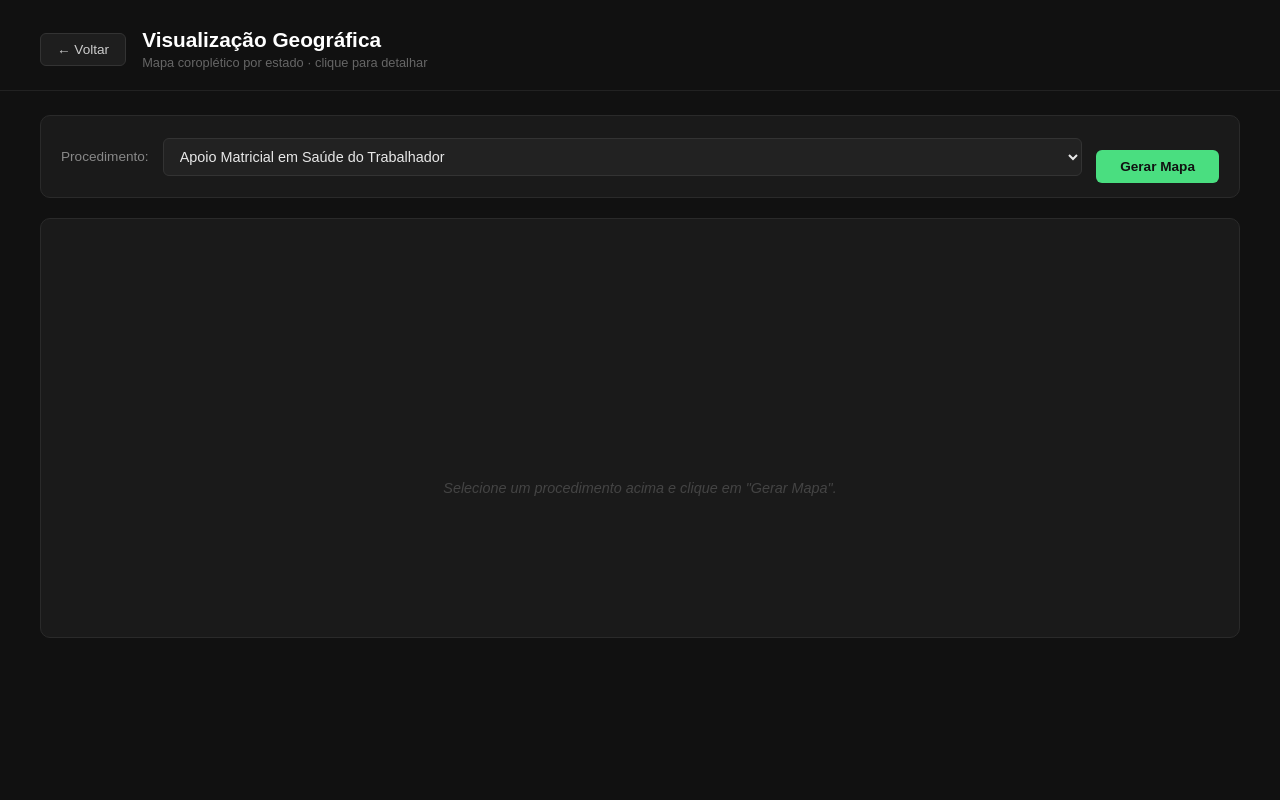
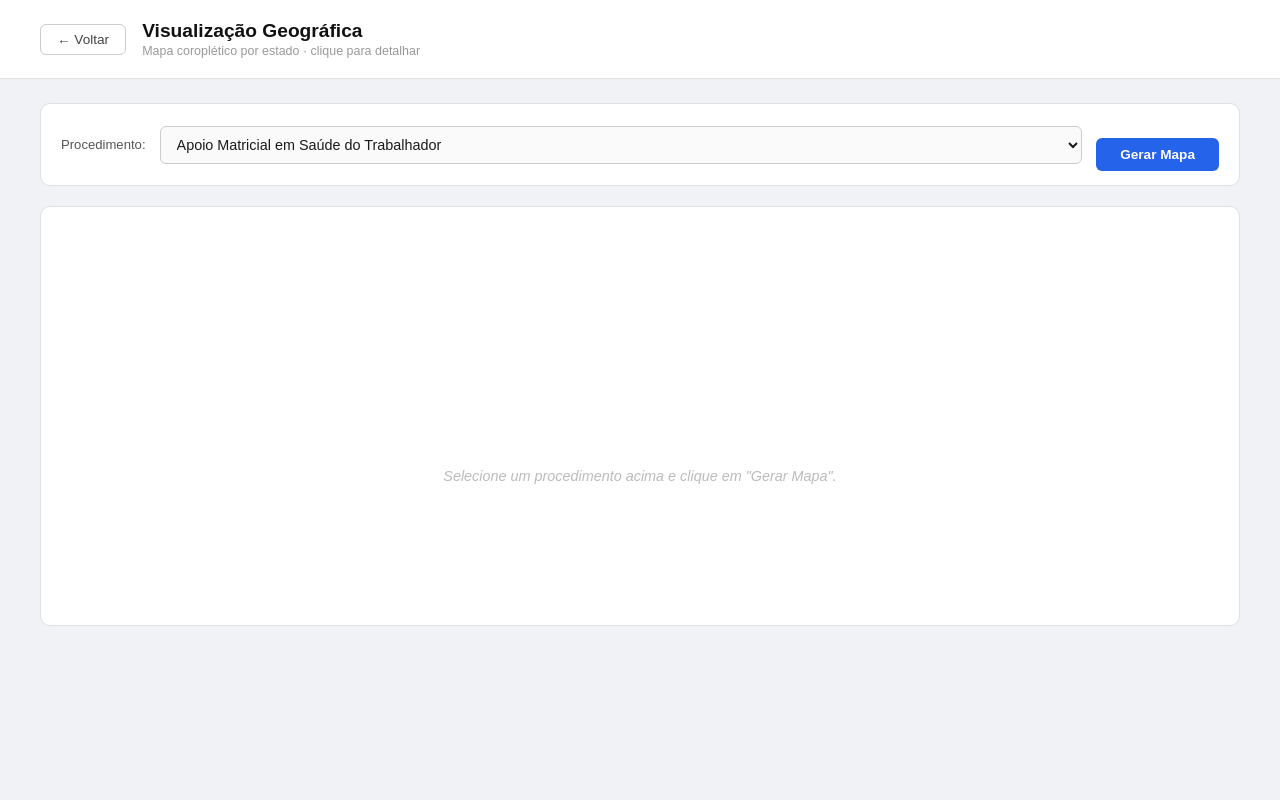
Before and after one commit to JoaoVGuerra06/webpic, a Flask app: page /mapa in a window 1280 px wide. Run offline with Flask 3, Linux system fonts and the light colour scheme; some libraries are stand-ins or nearby versions.

Commit message:
Refactor CSS for improved styling and readability
Updated styles for various elements to improve visual consistency and readability.

```diff
--- a/static/style.css
+++ b/static/style.css
@@ -9,9 +9,9 @@
 
 body {
     font-family: Arial, sans-serif;
-    background: #111;
+    background: #f0f2f5;
     min-height: 100vh;
-    color: #e8e8e8;
+    color: #1a1a1a;
 }
 
 a {
@@ -26,16 +26,16 @@ a {
     display: flex;
     align-items: center;
     gap: 16px;
-    padding: 28px 40px 0 40px;
-    border-bottom: 1px solid #222;
-    padding-bottom: 20px;
+    padding: 20px 40px;
+    background: #fff;
+    border-bottom: 1px solid #e0e0e0;
 }
 
 .btn-voltar {
-    background: #1e1e1e;
-    border: 1px solid #333;
-    color: #ccc;
-    padding: 8px 16px;
+    background: #fff;
+    border: 1px solid #ccc;
+    color: #444;
+    padding: 7px 16px;
     border-radius: 6px;
     font-size: 0.85rem;
     cursor: pointer;
@@ -44,20 +44,20 @@ a {
 }
 
 .btn-voltar:hover {
-    border-color: #4ade80;
-    color: #4ade80;
+    border-color: #2563eb;
+    color: #2563eb;
 }
 
 .page-header h1 {
-    font-size: 1.3rem;
+    font-size: 1.2rem;
     font-weight: bold;
-    color: #fff;
+    color: #111;
 }
 
 .page-header .subtitulo {
-    font-size: 0.8rem;
-    color: #666;
-    margin-top: 3px;
+    font-size: 0.78rem;
+    color: #999;
+    margin-top: 2px;
 }
 
 /* ═══════════════════════════════════════
@@ -155,8 +156,8 @@ a {
 }
 
 form {
-    background: #1a1a1a;
-    border: 1px solid #2a2a2a;
+    background: #fff;
+    border: 1px solid #e0e0e0;
     padding: 24px;
     border-radius: 10px;
 }
@@ -164,8 +165,8 @@ form {
 label {
     display: block;
     margin-top: 14px;
-    font-size: 0.85rem;
-    color: #888;
+    font-size: 0.82rem;
+    color: #555;
     text-align: left;
     width: 60%;
     margin-left: auto;
@@ -177,20 +178,20 @@ select {
     padding: 9px 12px;
     width: 60%;
     border-radius: 6px;
-    border: 1px solid #333;
-    background: #222;
-    color: #e8e8e8;
+    border: 1px solid #ccc;
+    background: #fafafa;
+    color: #1a1a1a;
     font-size: 0.9rem;
 }
 
 select:focus {
     outline: none;
-    border-color: #4ade80;
+    border-color: #2563eb;
 }
 
 button[type=submit] {
-    background: #4ade80;
-    color: #111;
+    background: #2563eb;
+    color: #fff;
     font-weight: bold;
     cursor: pointer;
     margin-top: 20px;
@@ -238,16 +239,16 @@ button[type=submit]:hover {
     align-items: center;
     gap: 14px;
     flex-wrap: wrap;
-    background: #1a1a1a;
-    border: 1px solid #2a2a2a;
+    background: #fff;
+    border: 1px solid #e0e0e0;
     padding: 14px 20px;
     border-radius: 10px;
     margin-bottom: 20px;
 }
 
 .mapa-form label {
-    font-size: 0.85rem;
-    color: #888;
+    font-size: 0.82rem;
+    color: #555;
     margin: 0;
     white-space: nowrap;
     width: auto;
@@ -262,8 +263,8 @@ button[type=submit]:hover {
 }
 
 .mapa-form button {
-    background: #4ade80;
-    color: #111;
+    background: #2563eb;
+    color: #fff;
     font-weight: bold;
     padding: 9px 24px;
     border-radius: 6px;
@@ -275,29 +276,29 @@ button[type=submit]:hover {
 }
 
 .mapa-form button:hover {
-    background: #22c55e;
+    background: #1d4ed8;
 }
 
 .mapa-wrapper {
-    background: #1a1a1a;
-    border: 1px solid #2a2a2a;
+    background: #fff;
+    border: 1px solid #e0e0e0;
     border-radius: 10px;
     overflow: hidden;
     margin-bottom: 20px;
 }
 
 .grafico-detalhe {
-    background: #1a1a1a;
-    border: 1px solid #2a2a2a;
+    background: #fff;
+    border: 1px solid #e0e0e0;
     border-radius: 10px;
     padding: 24px;
     min-height: 420px;
 }
 
 .grafico-detalhe h3 {
-    font-size: 1rem;
+    font-size: 0.95rem;
     margin-bottom: 16px;
-    color: #aaa;
+    color: #777;
     font-weight: normal;
 }
 
@@ -307,7 +308,7 @@ button[type=submit]:hover {
 }
 
 .placeholder-mapa {
-    color: #444;
+    color: #bbb;
     font-style: italic;
     padding-top: 120px;
     font-size: 0.9rem;
```
Also changed, not shown: other parts of static/style.css (+22 -21 lines).
